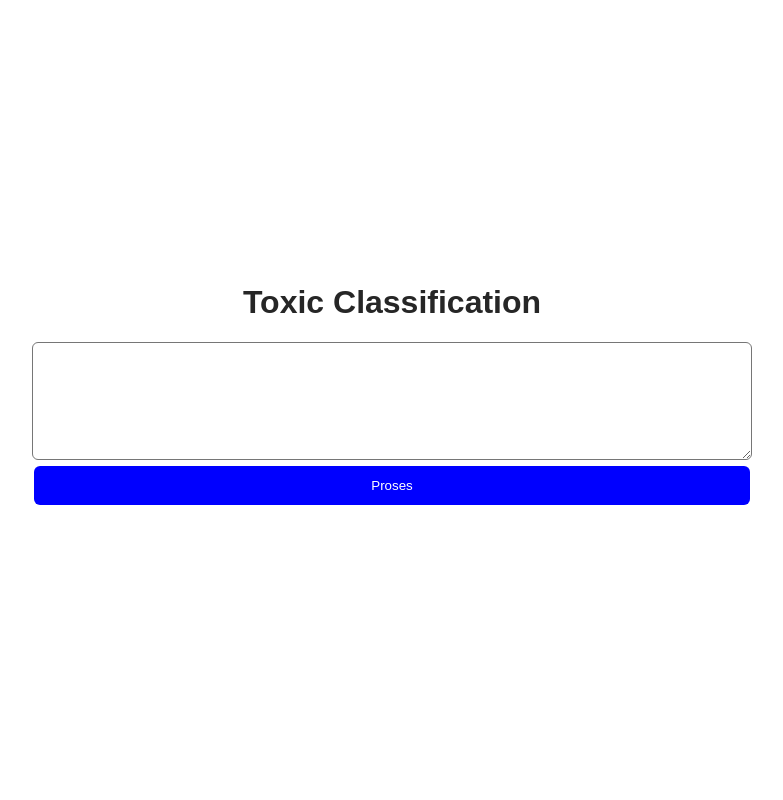
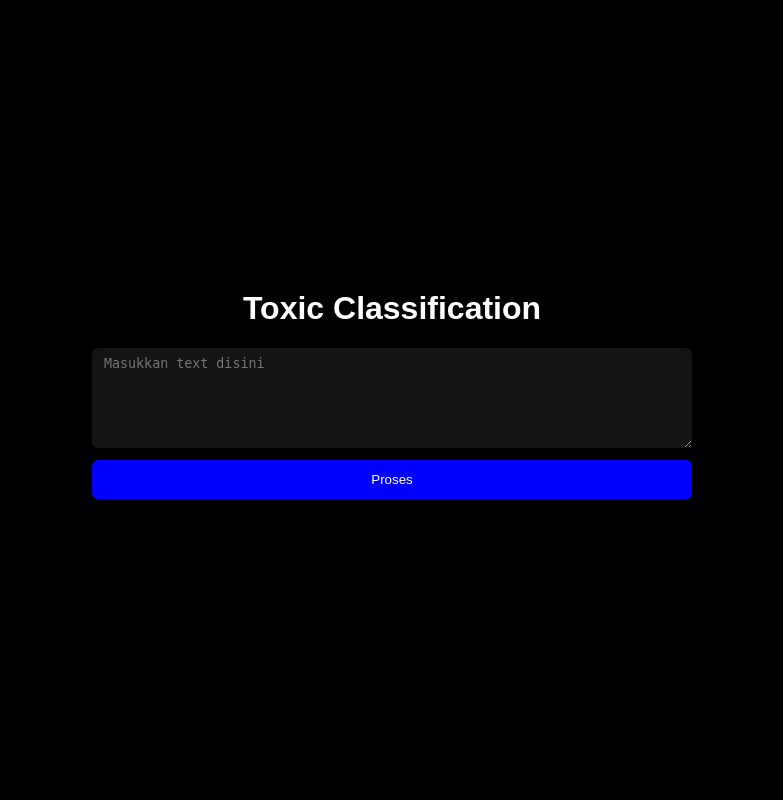
Before and after one commit to mphstar/toxic-classification-naive-bayes, a Flask app: page / in a window 1280 px wide. Shown: the whole page, without its empty margins (248-1031 px from the left). Run offline with Flask 3, Linux system fonts and the light colour scheme; parts of the project's set-up code (start-up, migrations or seed data) failed here and were passed over.

Commit message:
modift desain website

```diff
--- /dev/null
+++ b/static/app.css
@@ -0,0 +1,52 @@
+body {
+    box-sizing: border-box;
+    padding: 0;
+    margin: 0;
+    font-family: sans-serif;
+    background-color: black;
+    color: white;
+  }
+  .container {
+    display: flex;
+    min-height: 100vh;
+    flex-direction: column;
+    max-width: 600px;
+    margin: auto;
+    padding-inline: 8px;
+    align-items: center;
+    justify-content: center;
+  }
+
+  h1 {
+    background-color: transparent;
+    text-align: center;
+  }
+
+  textarea {
+    box-sizing: border-box;
+    padding-block: 8px;
+    padding-inline: 12px;
+    min-width: 100%;
+    border-radius: 6px;
+    height: 100px;
+    background-color: rgb(20, 20, 20);
+    color: white;
+    border: 0;
+    outline: none;
+  }
+  button {
+    margin-top: 12px;
+    background-color: blue;
+    border: 0;
+    padding-block: 12px;
+    border-radius: 6px;
+    min-width: 100%;
+    color: white;
+  }
+  button:hover {
+    opacity: 0.8;
+  }
+  p {
+    text-align: center;
+    width: 100%;
+  }
--- /dev/null
+++ b/static/app.js
@@ -0,0 +1,30 @@
+const input = document.getElementById("input");
+const result = document.getElementById("hasil");
+
+const proses = async () => {
+  const res = await fetch("http://127.0.0.1:5000/predict", {
+    method: "POST",
+    body: JSON.stringify({
+      text: input.value,
+    }),
+    headers: {
+      "Content-Type": "application/json",
+    },
+  });
+
+  const data = await res.json();
+
+  let kontenHtml = `
+                <strong>Result</strong><br>
+                Toxic: ${data.result.toxic}<br>
+                Severe Toxic: ${data.result.severe_toxic}<br>
+                Obscene: ${data.result.obscene}<br>
+                Threat: ${data.result.threat}<br>
+                Insult: ${data.result.insult}<br>
+                Identity Hate: ${data.result.identity_hate}<br>
+            `;
+
+  result.innerHTML = kontenHtml;
+
+  if (input.value == "") result.innerHTML = "";
+};
--- a/templates/index.html
+++ b/templates/index.html
@@ -1,94 +1,19 @@
 <!DOCTYPE html>
 <html lang="en">
   <head>
-    <meta charset="UTF-8">
-    <meta name="viewport" content="width=device-width, initial-scale=1.0">
+    <meta charset="UTF-8" />
+    <meta name="viewport" content="width=device-width, initial-scale=1.0" />
     <title>Toxic Classification</title>
-    <style>
-        body {
-            box-sizing: border-box;
-            padding: 0;
-            margin: 0;
-            font-family: sans-serif;
-        }
-        .container {
-            display: flex;
-            min-height: 100vh;
-            flex-direction: column;
-            max-width: 1024px;
-            background-color: white;
-            margin: auto;
-            padding-inline: 8px;
-            align-items: center;
-            justify-content: center;
-        }
-
-        h1 {
-            background-color: transparent;
-            color: rgb(38, 38, 38);
-            text-align: center;
-        }
-
-        textarea {
-            padding-block: 8px;
-            padding-inline: 6px;
-            min-width: 69%;
-            border-radius: 6px;
-            height: 100px;
-        }
-        button {
-            margin-top: 6px;
-            background-color: blue;
-            border: 0;
-            padding-block: 12px;
-            border-radius: 6px;
-            min-width: 70%;
-            color: white;
-        }
-        p {
-            text-align: center;
-        }
-    </style>
+    <link rel="stylesheet" href="{{ url_for('static', filename='app.css') }}">
   </head>
   <body>
     <div class="container">
       <h1>Toxic Classification</h1>
-        <textarea type="text" name="" id="input"></textarea>
+      <textarea type="text" name="" id="input" placeholder="Masukkan text disini"></textarea>
       <button onclick="proses()">Proses</button>
       <p id="hasil"></p>
     </div>
 
-    <script>
-        const input = document.getElementById('input')
-        const result = document.getElementById('hasil')
-
-        const proses = async () => {
-            const res = await fetch('http://127.0.0.1:5000/predict', {
-                method: 'POST',
-                body: JSON.stringify({
-                    "text": input.value
-                }),
-                headers: {
-                    "Content-Type": "application/json"
-                }
-            })
-
-            const data = await res.json()
-
-            let kontenHtml = `
-                <strong>Result</strong><br>
-                Toxic: ${data.result.toxic}<br>
-                Severe Toxic: ${data.result.severe_toxic}<br>
-                Obscene: ${data.result.obscene}<br>
-                Threat: ${data.result.threat}<br>
-                Insult: ${data.result.insult}<br>
-                Identity Hate: ${data.result.identity_hate}<br>
-            `
-
-            result.innerHTML = kontenHtml
-
-            if(input.value == '') result.innerHTML = ''
-        }
-    </script>
+    <script src="{{ url_for('static', filename='app.js') }}"></script>
   </body>
 </html>
```
Lines whose indentation alone changed are shown as unchanged.
